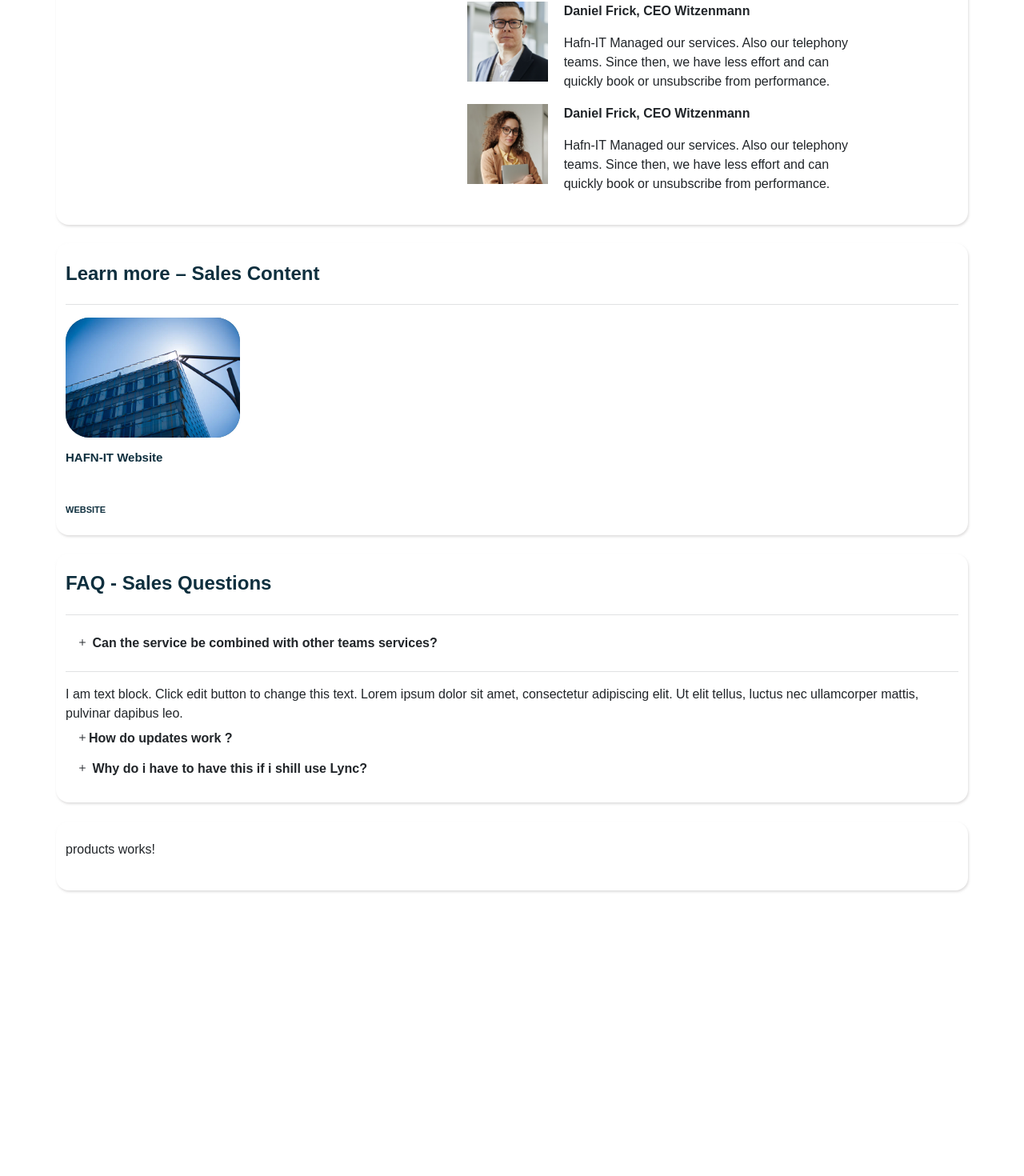
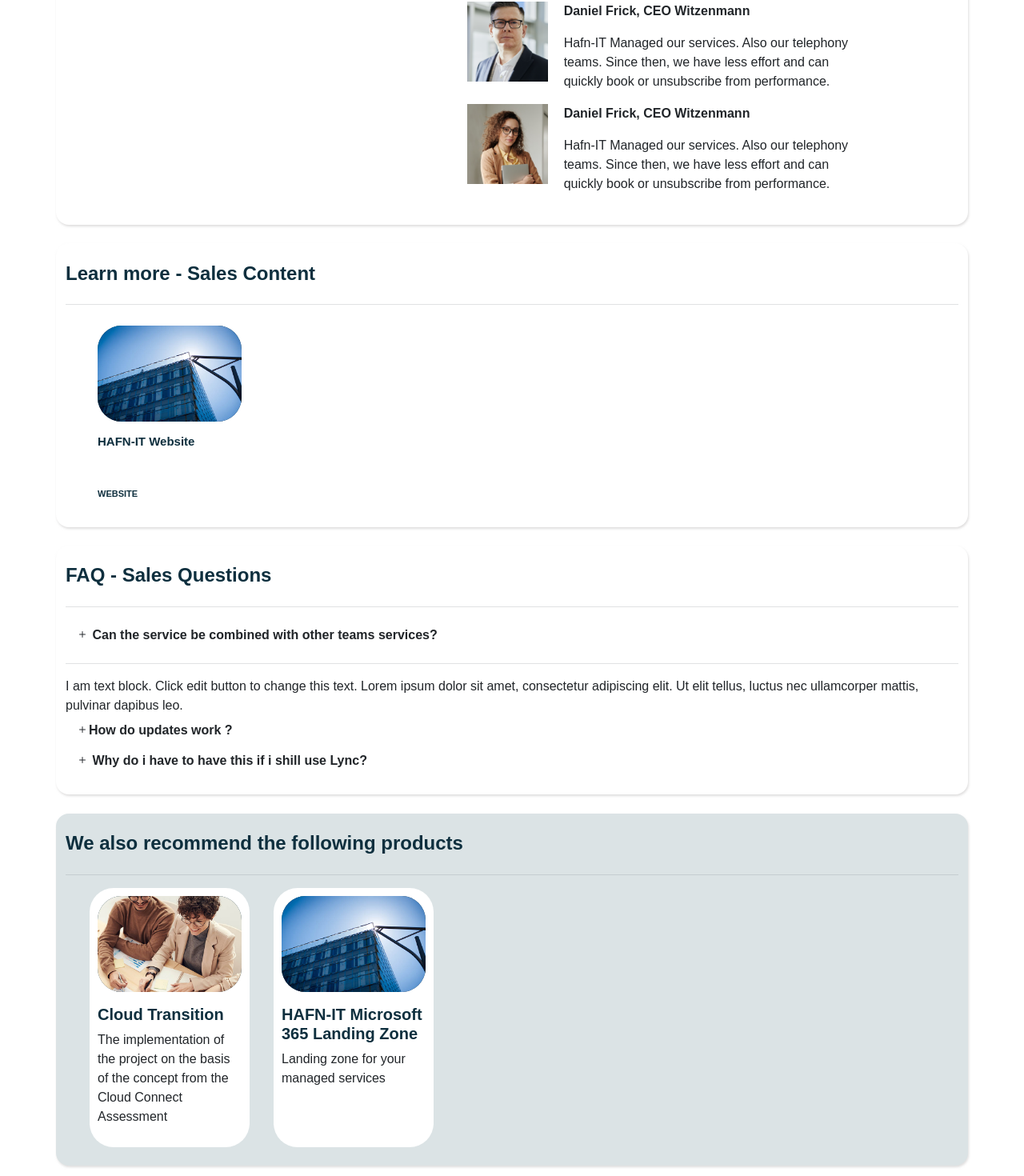
Before and after one commit to pecons/PruebaHappy, an Angular app: page / in a window 1280 px wide. Shown: the part 1643-3113 px from the top of the page at 80% size. Before the commit the page ends 2779 px from the top, so only its background shows below. Built offline with nearby package versions, Linux system fonts and the light colour scheme.

Commit message:
products added

```diff
--- a/src/app/app.component.css
+++ b/src/app/app.component.css
@@ -53,3 +53,7 @@
     box-shadow: 1px 2px 3px #c4c2c28a
 
 }
+
+.colored{
+    background-color: #dbe3e5;
+}
--- a/src/app/app.component.html
+++ b/src/app/app.component.html
@@ -58,8 +58,9 @@
   <div class="container">
     <app-faq></app-faq>
   </div>
-  <div class="container">
-    <app-products></app-products>
+  <div class="container colored">
+    <app-products   [products]="[{imageUrl:'assets/imgs/enterprise/2.jpg',productName:'Cloud Transition',productDesc:'The implementation of the project on the basis of the concept from the Cloud Connect Assessment'},{imageUrl:'assets/imgs/enterprise/1.jpg',productName:'HAFN-IT Microsoft 365 Landing Zone',productDesc:'Landing zone for your managed services'}]"
+    ></app-products>
   </div>
 </div>
 <router-outlet></router-outlet>
--- a/src/app/core/components/learn-more/learn-more.component.css
+++ b/src/app/core/components/learn-more/learn-more.component.css
@@ -1,23 +1,11 @@
-.websiteContainer{
-    margin-right: 30px;
 
-}
-
-.websiteContainer figure{
-    width: 218px;
-    height: 150px;
-    background: #376477;
-    border-radius: 30px;
-
-}
-
-.websiteContainer > h5 {
+.figureContainer > h5 {
     font-size: 15px;
     font-weight: 600;
     color: #0E2F3E;
 }
 
-.websiteContainer > a {
+.figureContainer > a {
     font-size: 11px;
     color: #0E2F3E;
     margin-top: 40px;
@@ -25,23 +13,8 @@
     font-weight: 800;
 }
 
-.websiteContainer > a:hover {
+.figureContainer > a:hover {
     color: #67b4b8;
     cursor: pointer;
     font-weight: 800;
 }
-.websiteContainer figure > img {
-    width: 218px;
-    height: 150px;
-    border-radius: 30px;
-    opacity: 1;
-    transition: all 1s ease;
-}
-.websiteContainer:hover figure{
-    position: relative;
-    top: -10px;
-
-}
-.websiteContainer figure >img:hover{
-    opacity: .5;
-}
--- a/src/app/core/components/learn-more/learn-more.component.html
+++ b/src/app/core/components/learn-more/learn-more.component.html
@@ -1,8 +1,8 @@
 <div fxLayout="column" >
-    <h4>Learn more – Sales Content</h4>
+    <h4>Learn more - Sales Content</h4>
     <hr>
     <div  fxLayout="row" fxLayoutAlign="start center">
-        <div *ngFor="let website of websites" class="websiteContainer" fxLayout="column">
+        <div *ngFor="let website of websites" class="figureContainer" fxLayout="column">
             <figure><img src="{{website.urlImage}}" alt=""></figure>
             <h5>{{website.name}}</h5>
             <a href="">WEBSITE</a>
--- a/src/app/core/components/products/products.component.css
+++ b/src/app/core/components/products/products.component.css
@@ -0,0 +1,9 @@
+.white {
+    background-color: white;
+    width: 200px;
+    height: 324px;
+}
+
+.figureContainer > h4 {
+    font-size: 20px;
+}
--- a/src/app/core/components/products/products.component.html
+++ b/src/app/core/components/products/products.component.html
@@ -1 +1,11 @@
-<p>products works!</p>
+<div  fxLayout="column" >
+    <h4>We also recommend the following products</h4>
+    <hr>
+    <div fxLayout="row" fxLayoutAlign="start center">
+        <div *ngFor="let product of products"  fxLayout="column" class="figureContainer white">
+            <figure><img src="{{product.imageUrl}}" alt=""></figure>
+             <h4>{{product.productName}}</h4>
+             <p>{{product.productDesc}}</p>
+        </div>
+    </div>
+</div>
--- a/src/app/core/components/products/products.component.ts
+++ b/src/app/core/components/products/products.component.ts
@@ -1,4 +1,5 @@
-import { Component, OnInit } from '@angular/core';
+import { Component, Input, OnInit } from '@angular/core';
+import { products } from '../../models/products.model';
 
 @Component({
   selector: 'app-products',
@@ -7,6 +8,8 @@
 })
 export class ProductsComponent implements OnInit {
 
+  @Input() public products !: Array<products>;
+
   constructor() { }
 
   ngOnInit(): void {
--- /dev/null
+++ b/src/app/core/models/products.model.ts
@@ -0,0 +1,5 @@
+export interface products{
+    imageUrl:String;
+    productName:String;
+    productDesc:String;
+}
--- a/src/styles.css
+++ b/src/styles.css
@@ -20,3 +20,35 @@
     color: #0E2F3E;
     font-weight: 700;
 }
+
+.figureContainer{
+    border-radius: 30px;
+    padding: 10px 10px;
+    margin-left: 30px;
+
+}
+
+.figureContainer:hover figure{
+    position: relative;
+    top: -5px;
+}
+
+
+figure{
+    width: 180px;
+    height: 120px;
+    background: #1f3c49;
+    border-radius: 30px;
+}
+
+figure > img {
+    width: 180px;
+    height: 120px;
+    border-radius: 30px;
+    opacity: 1;
+    transition: all 1s ease;
+}
+
+figure >img:hover{
+    opacity: .2;
+}
```
Also changed, not shown: src/assets/imgs/enterprise/2.jpg (added).
